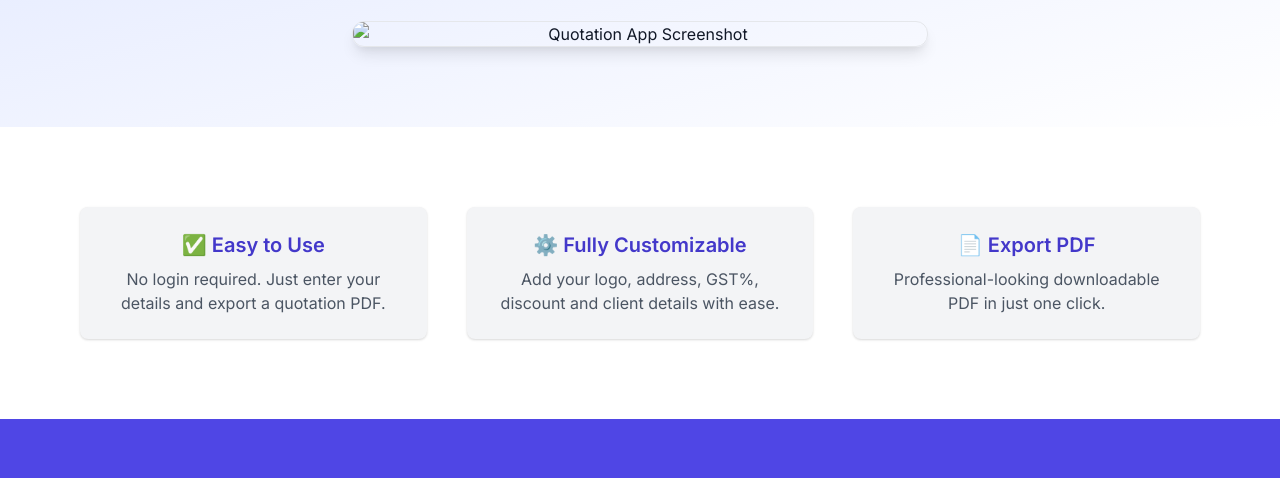
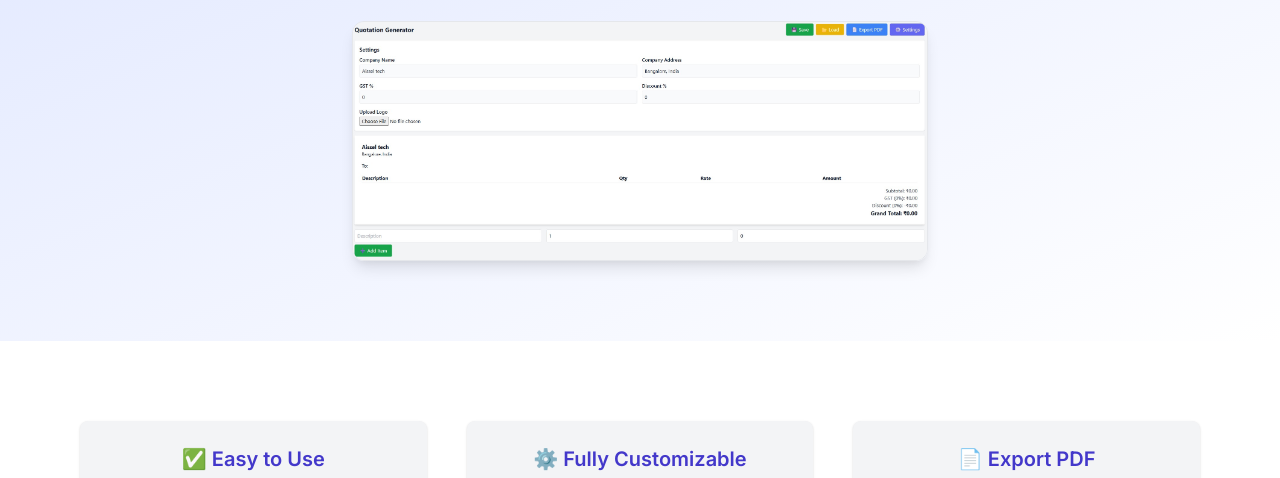
Before and after one commit to Mallikarjun1926/quotation-generator, a plain HTML site: page index.html in a window 1280 px wide. Shown: the part 267-745 px from the top of the page. Drawn offline with nearby package versions, Linux system fonts and the light colour scheme.

Commit message:
Update index.html

```diff
--- a/index.html
+++ b/index.html
@@ -39,7 +39,7 @@
           generate GST-compliant quotations with ease.
         </p>
         <img
-          src="Images/cover-image.png"
+          src="cover-image.png"
           alt="Quotation App Screenshot"
           class="mx-auto rounded-xl shadow-lg max-w-xl border"
         />
```
